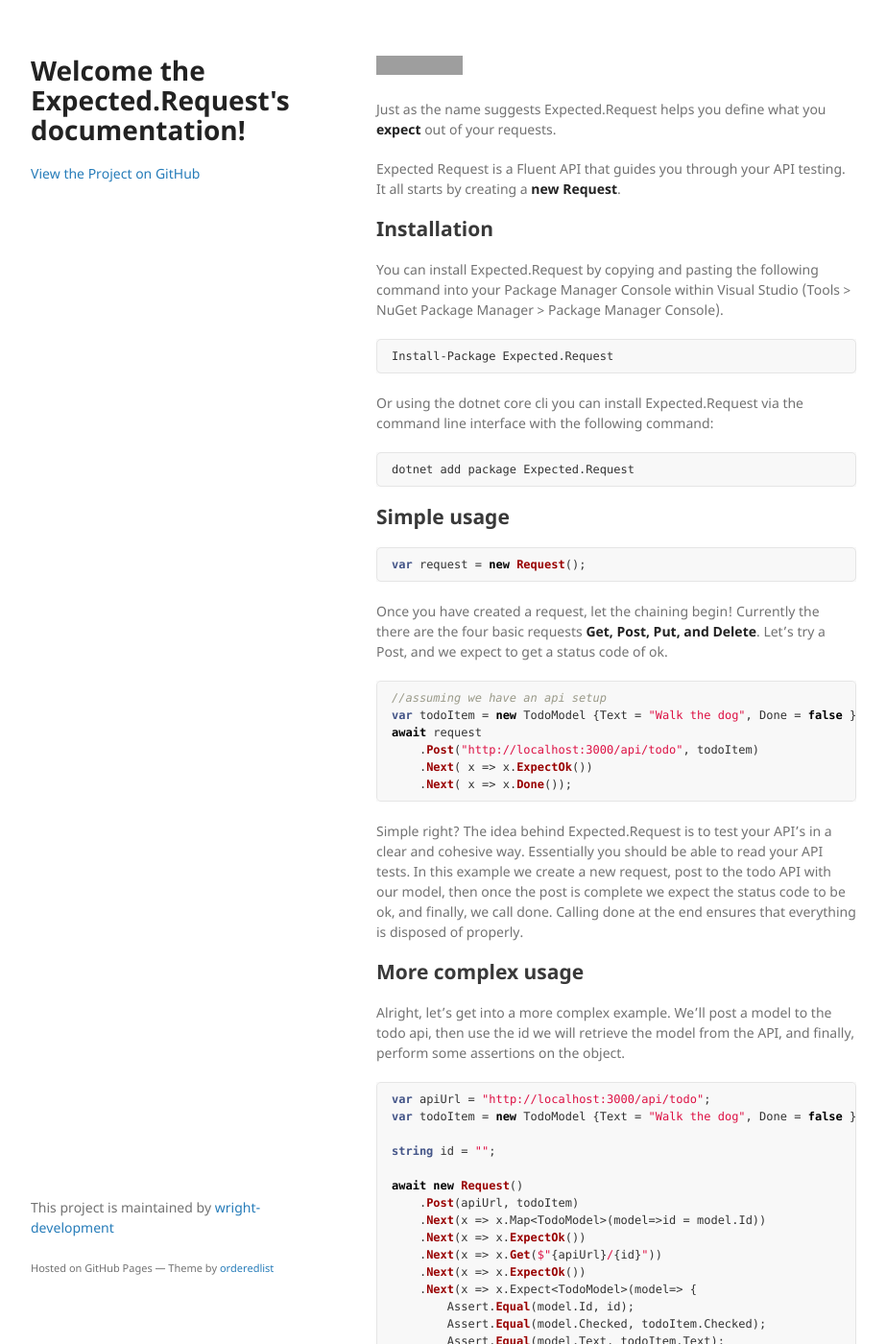
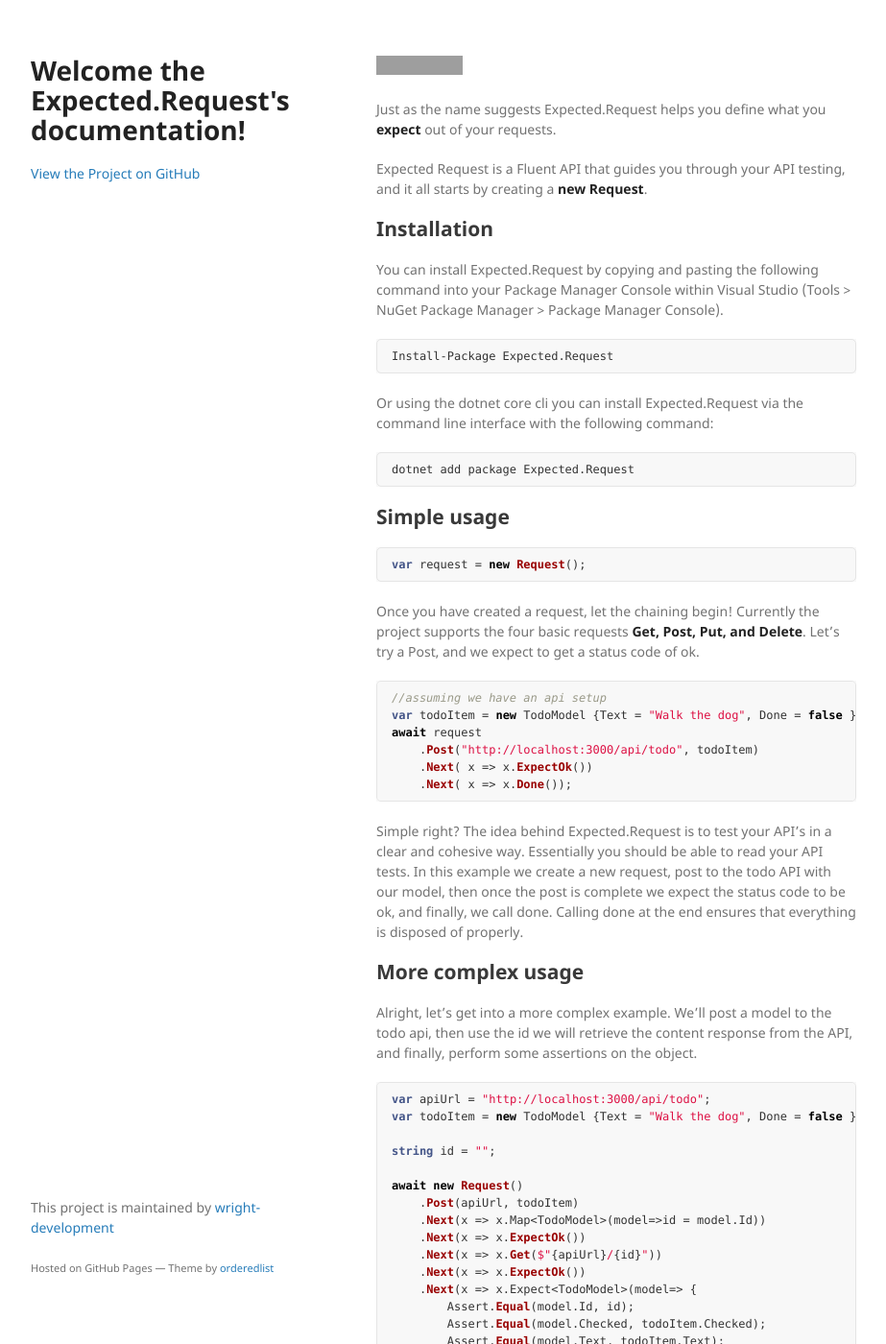
Before and after one commit to wright-development/Expected.Request, a Jekyll site: the page built from index.md, in a window 1280 px wide and 1400 px high. Shown: the whole window at 96% size, without its empty margins (178-1101 px from the left). Built offline with Jekyll 4.4.1, drawn with Linux system fonts in a browser that asks for light colours; the repository's description, which GitHub fills in, is left out; some of the changed text lies outside the part shown; grey boxes are pictures that could not be loaded.

Commit message:
More documentation

````diff
--- a/index.md
+++ b/index.md
@@ -6,7 +6,7 @@
 
 Just as the name suggests Expected.Request helps you define what you **expect** out of your requests.
 
-Expected Request is a Fluent API that guides you through your API testing. It all starts by creating a **new Request**.
+Expected Request is a Fluent API that guides you through your API testing, and it all starts by creating a **new Request**.
 
 ## Installation
 
@@ -28,7 +28,7 @@
 var request = new Request();
 ```
 
-Once you have created a request, let the chaining begin! Currently the there are the four basic requests **Get, Post, Put, and Delete**. Let's try a Post, and we expect to get a status code of ok.
+Once you have created a request, let the chaining begin! Currently the project supports the four basic requests **Get, Post, Put, and Delete**. Let's try a Post, and we expect to get a status code of ok.
 
 ``` csharp
 //assuming we have an api setup
@@ -44,7 +44,7 @@
 
 ## More complex usage
 
-Alright, let's get into a more complex example. We'll post a model to the todo api, then use the id we will retrieve the model from the API, and finally, perform some assertions on the object.
+Alright, let's get into a more complex example. We'll post a model to the todo api, then use the id we will retrieve the content response from the API, and finally, perform some assertions on the object.
 
 ``` csharp
 var apiUrl = "http://localhost:3000/api/todo";
````
Also changed, not shown: other parts of index.md (+2 -1 lines).
